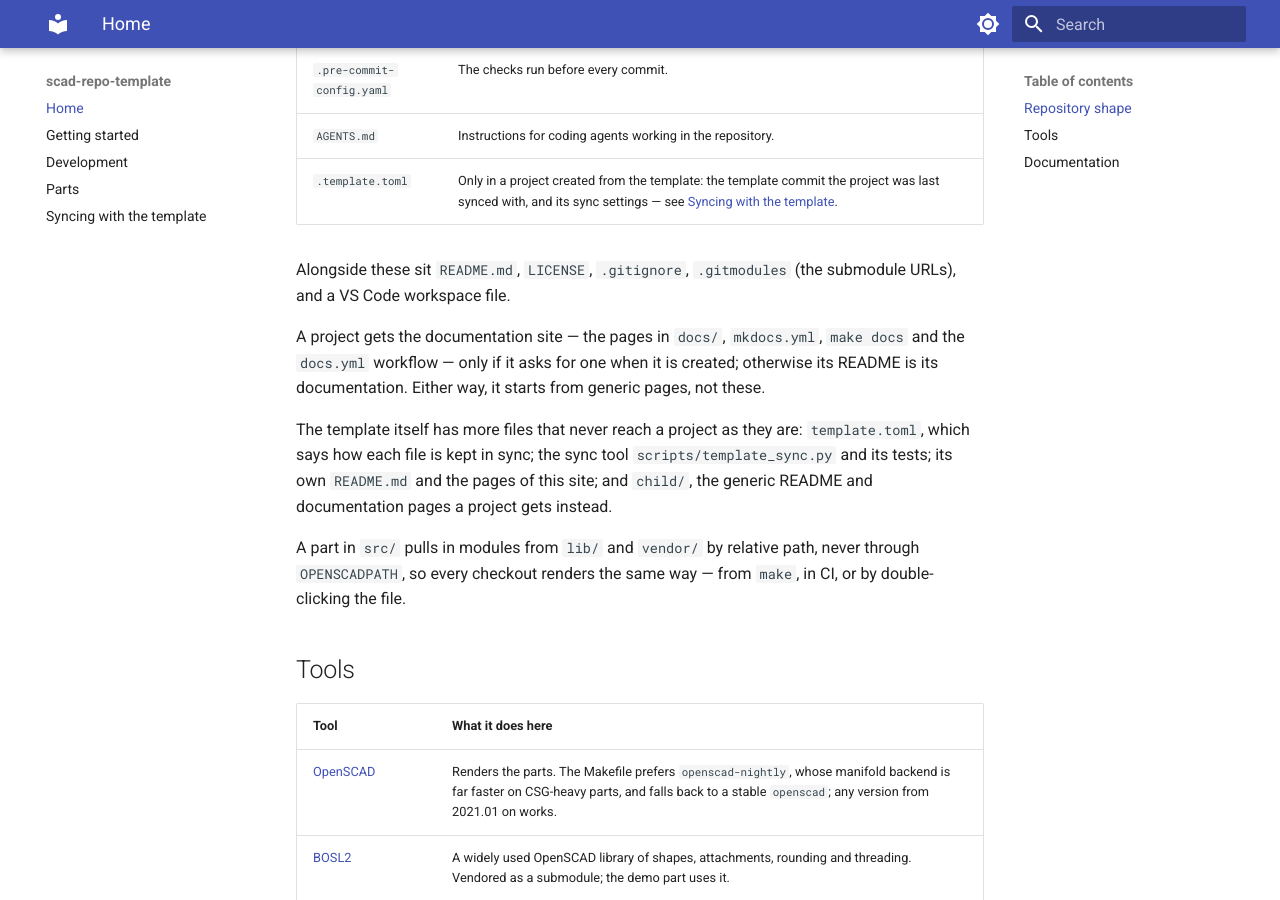
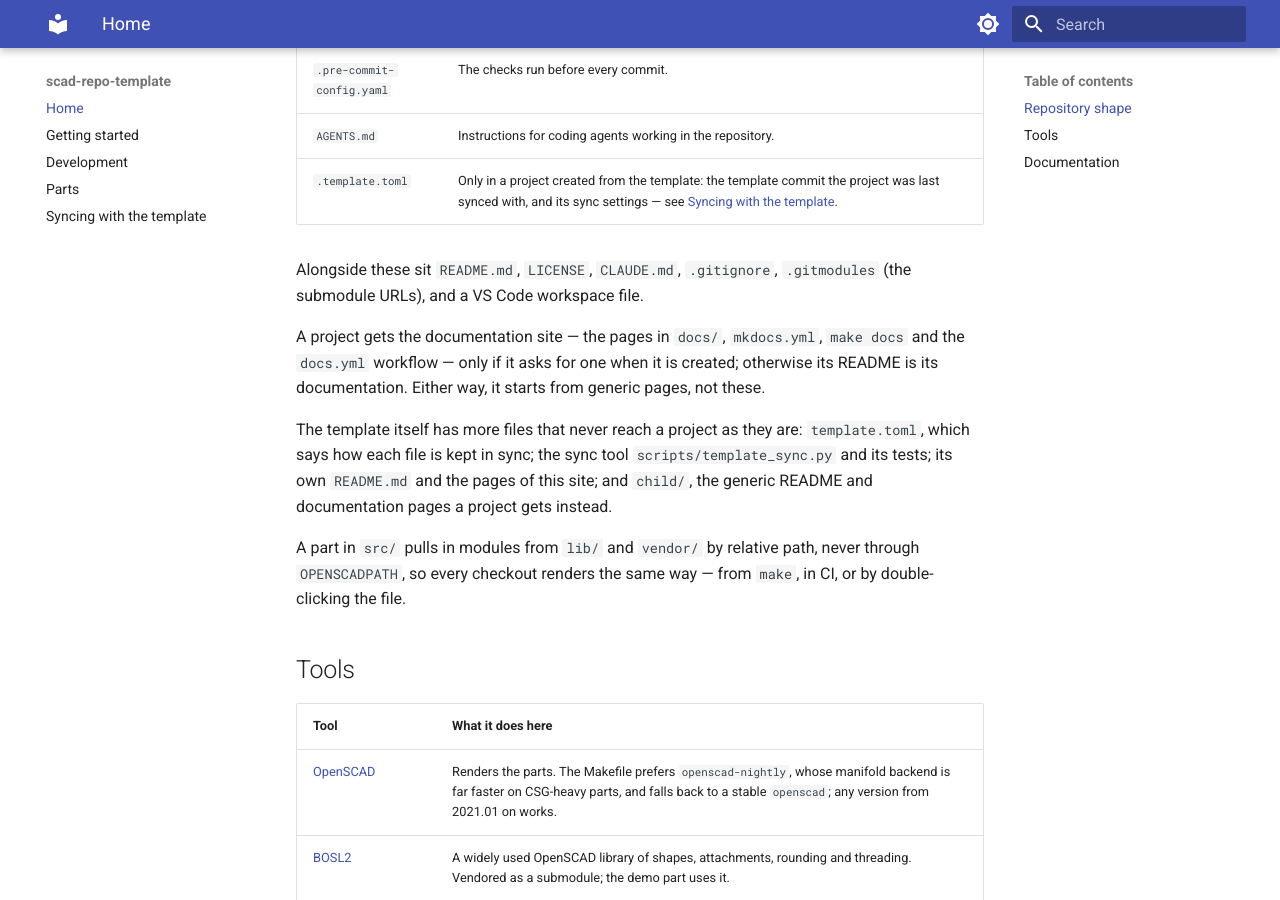
Before and after one commit to PrintNerd88/scad-repo-template, an MkDocs documentation site: the page built from docs/index.md, in a window 1280 px wide and 900 px high, scrolled down 1831 px. Built offline with MkDocs 1.6.1 and Material for MkDocs 9.7.7, drawn with Linux system fonts in a browser that asks for light colours.

Commit message:
fix(sync): ship CLAUDE.md to projects as a merge file
CLAUDE.md was not classified in template.toml, so template-validate and
the sync tests failed. Merge it like AGENTS.md, which it imports, so a
project's own additions survive a sync.

Co-Authored-By: Claude Opus 5.5 <noreply@anthropic.com>

```diff
--- a/docs/index.md
+++ b/docs/index.md
@@ -38,8 +38,8 @@ Replace them.
 | `AGENTS.md` | Instructions for coding agents working in the repository. |
 | `.template.toml` | Only in a project created from the template: the template commit the project was last synced with, and its sync settings — see [Syncing with the template](template-sync.md). |
 
-Alongside these sit `README.md`, `LICENSE`, `.gitignore`, `.gitmodules` (the submodule
-URLs), and a VS Code workspace file.
+Alongside these sit `README.md`, `LICENSE`, `CLAUDE.md`, `.gitignore`, `.gitmodules` (the
+submodule URLs), and a VS Code workspace file.
 
 A project gets the documentation site — the pages in `docs/`, `mkdocs.yml`, `make docs`
 and the `docs.yml` workflow — only if it asks for one when it is created; otherwise its
--- a/template.toml
+++ b/template.toml
@@ -46,6 +46,7 @@ managed = [
 ]
 merge = [
   "AGENTS.md",                # projects add their own rules
+  "CLAUDE.md",                # imports AGENTS.md; projects may add to it
   "Makefile",                 # projects add their own targets, e.g. for variants
 ]
 seed = [
```
